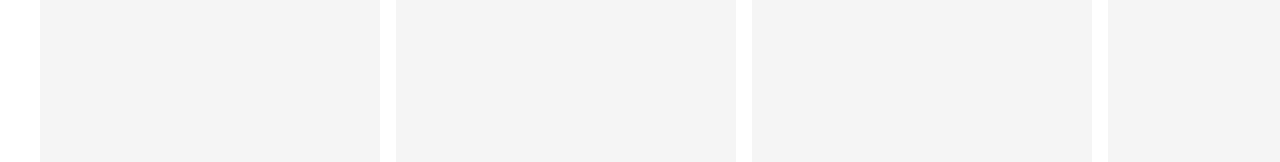
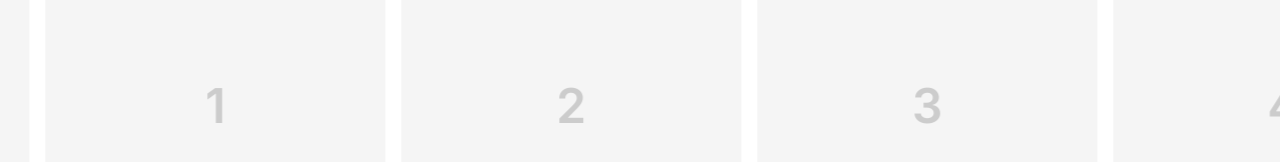
Before and after one commit to simonrramor/simons-portfolio, a Next.js app: page / in a window 1280 px wide. Shown: the part 394-556 px from the top of the page. Built offline with nearby package versions, Linux system fonts and the light colour scheme.

Commit message:
Add infinite scroll to cards with visible numbers

```diff
--- a/components/CardSlider.module.css
+++ b/components/CardSlider.module.css
@@ -38,6 +38,12 @@
   opacity: 0;
 }
 
+.cardNumber {
+  color: #ccc;
+  font-size: 3rem;
+  font-weight: 600;
+}
+
 /* Responsive adjustments */
 @media (max-width: 1024px) {
   .card {
--- a/components/CardSlider.tsx
+++ b/components/CardSlider.tsx
@@ -22,6 +22,10 @@ const defaultCards = [
 export default function CardSlider({ cards = defaultCards }: CardSliderProps) {
   const cardsRef = useRef<HTMLDivElement>(null);
   const [translateX, setTranslateX] = useState(0);
+  const [isTransitioning, setIsTransitioning] = useState(true);
+
+  // Create duplicated cards for infinite scroll effect
+  const duplicatedCards = [...cards, ...cards, ...cards];
 
   useEffect(() => {
     const handleWheel = (e: WheelEvent) => {
@@ -30,14 +34,26 @@ export default function CardSlider({ cards = defaultCards }: CardSliderProps) {
       e.preventDefault();
 
       const cardsContainer = cardsRef.current;
-      const cardsWidth = cardsContainer.scrollWidth;
-      const viewportWidth = window.innerWidth;
-      const maxTranslate = Math.max(0, cardsWidth - viewportWidth + 80);
+      const singleSetWidth = cardsContainer.scrollWidth / 3;
 
-      // Use deltaY (vertical scroll) to control horizontal movement
       setTranslateX(prev => {
-        const newValue = prev + e.deltaY;
-        return Math.min(maxTranslate, Math.max(0, newValue));
+        let newValue = prev + e.deltaY * 0.5;
+
+        // If we've scrolled past the second set, jump back to first set
+        if (newValue >= singleSetWidth * 2) {
+          setIsTransitioning(false);
+          setTimeout(() => setIsTransitioning(true), 50);
+          return newValue - singleSetWidth;
+        }
+
+        // If we've scrolled before the first set, jump to second set
+        if (newValue < 0) {
+          setIsTransitioning(false);
+          setTimeout(() => setIsTransitioning(true), 50);
+          return newValue + singleSetWidth;
+        }
+
+        return newValue;
       });
     };
 
@@ -46,19 +62,28 @@ export default function CardSlider({ cards = defaultCards }: CardSliderProps) {
     return () => window.removeEventListener('wheel', handleWheel);
   }, []);
 
+  // Start from the middle set
+  useEffect(() => {
+    if (cardsRef.current) {
+      const singleSetWidth = cardsRef.current.scrollWidth / 3;
+      setTranslateX(singleSetWidth);
+    }
+  }, []);
+
   return (
     <div className={styles.scrollContainer}>
       <div className={styles.cardsWrapper}>
         <div
           className={styles.cardsInner}
           ref={cardsRef}
-          style={{ transform: `translateX(-${translateX}px)` }}
+          style={{
+            transform: `translateX(-${translateX}px)`,
+            transition: isTransitioning ? 'transform 0.15s ease-out' : 'none'
+          }}
         >
-          {cards.map((card) => (
-            <div key={card.id} className={styles.card}>
-              {card.title && (
-                <span className={styles.cardTitle}>{card.title}</span>
-              )}
+          {duplicatedCards.map((card, index) => (
+            <div key={`${card.id}-${index}`} className={styles.card}>
+              <span className={styles.cardNumber}>{card.id}</span>
             </div>
           ))}
         </div>
```
